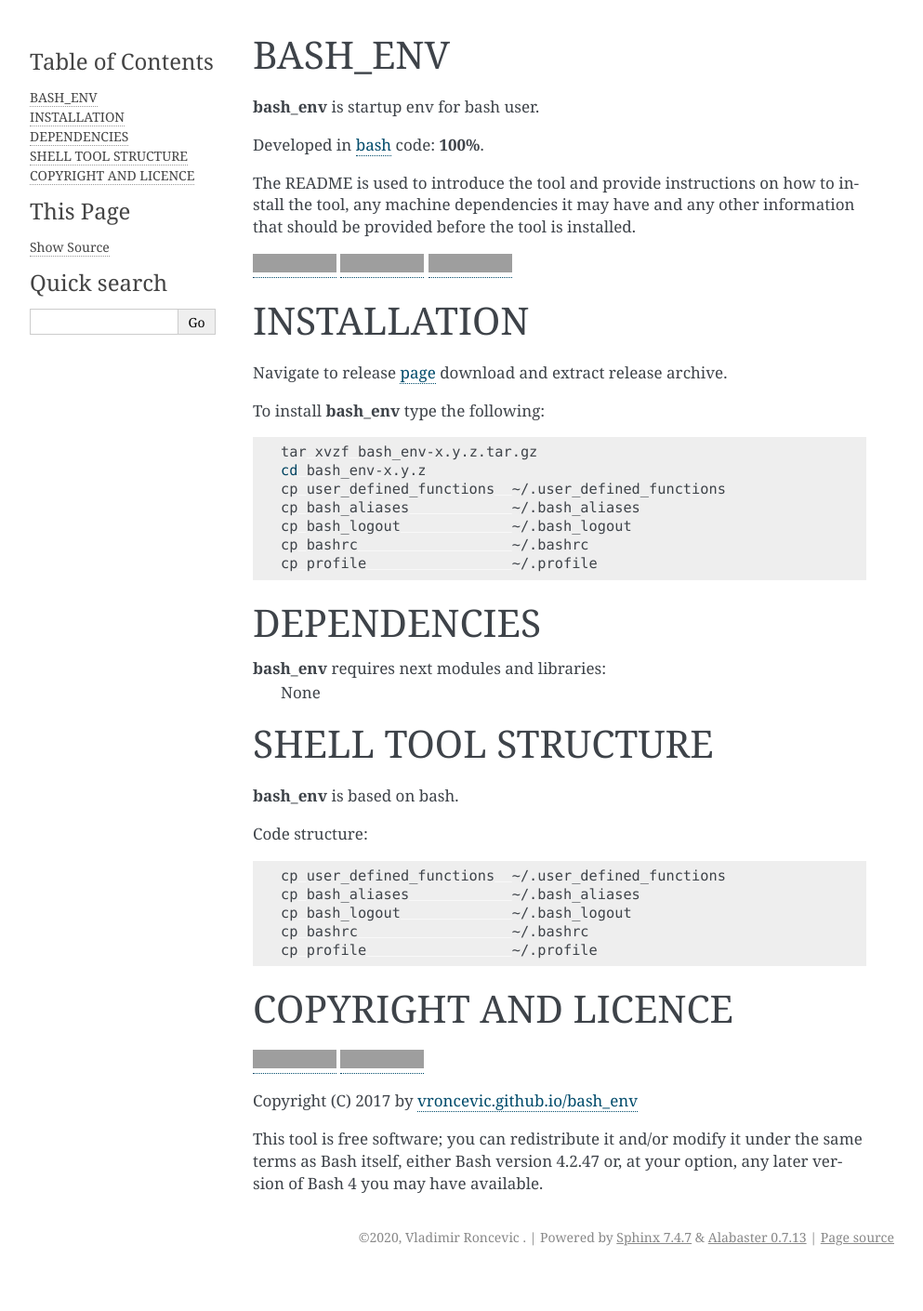
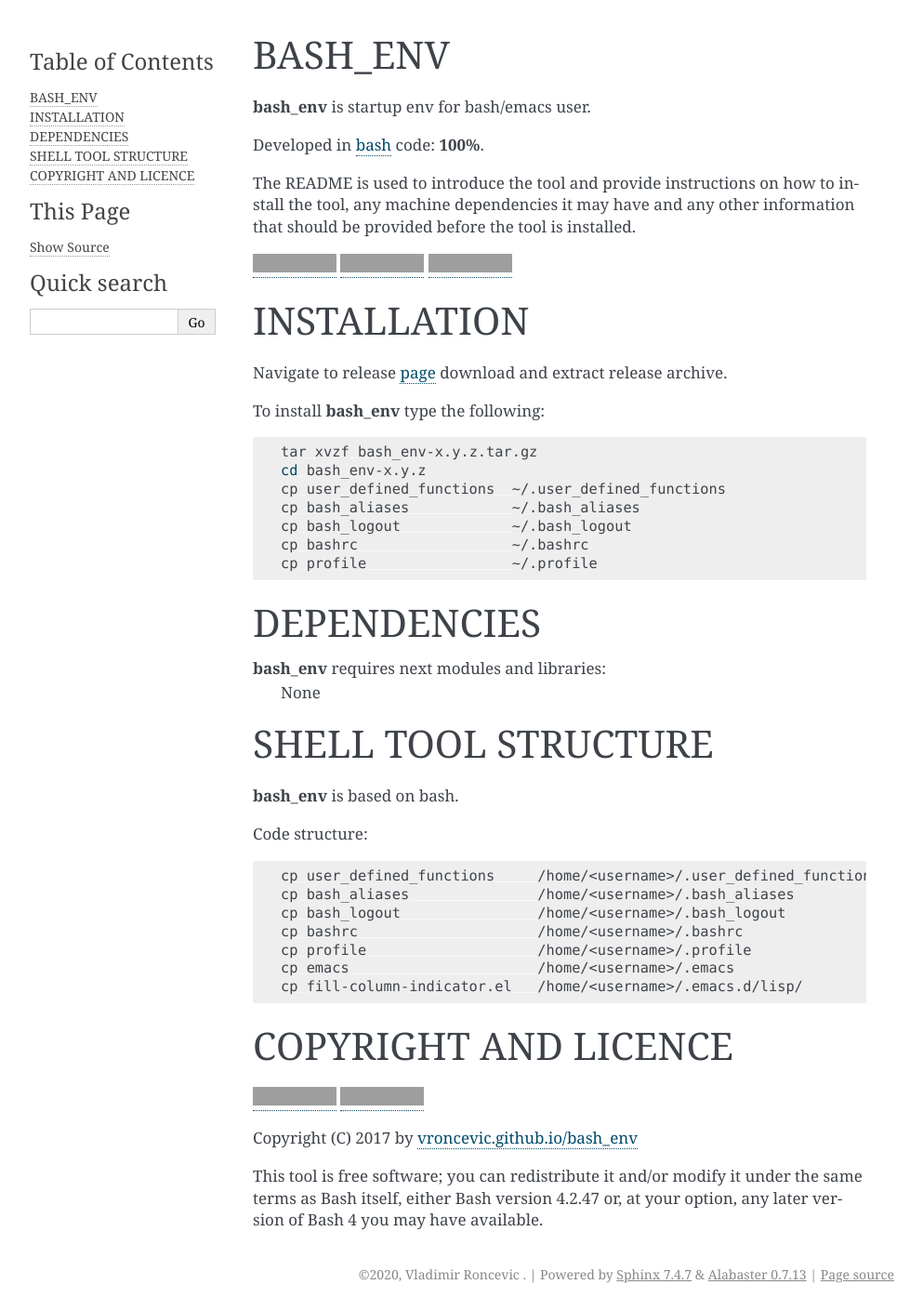
Before and after one commit to vroncevic/bash_env, a Sphinx documentation site: the page built from docs/source/index.rst, in a window 1280 px wide. Shown: the whole page at 93% size, without its empty margins (148-1141 px from the left). Built offline with Sphinx 7.4.7, drawn with Linux system fonts in a browser that asks for light colours; before the commit the page ends 1370 px from its top, so only the background shows below that; grey boxes are pictures that could not be loaded.

Commit message:
[bash_env] Updated emacs setup rc file, docs

```diff
--- a/docs/source/index.rst
+++ b/docs/source/index.rst
@@ -6,7 +6,7 @@ BASH_ENV
 
  self
 
-**bash_env** is startup env for bash user.
+**bash_env** is startup env for bash/emacs user.
 
 Developed in `bash <https://en.wikipedia.org/wiki/Bash_(Unix_shell)>`_ code: **100%**.
 
@@ -59,11 +59,13 @@ Code structure:
 
 .. code-block:: bash
 
-   cp user_defined_functions  ~/.user_defined_functions
-   cp bash_aliases            ~/.bash_aliases
-   cp bash_logout             ~/.bash_logout
-   cp bashrc                  ~/.bashrc
-   cp profile                 ~/.profile
+   cp user_defined_functions     /home/<username>/.user_defined_functions
+   cp bash_aliases               /home/<username>/.bash_aliases
+   cp bash_logout                /home/<username>/.bash_logout
+   cp bashrc                     /home/<username>/.bashrc
+   cp profile                    /home/<username>/.profile
+   cp emacs                      /home/<username>/.emacs
+   cp fill-column-indicator.el   /home/<username>/.emacs.d/lisp/
 
 COPYRIGHT AND LICENCE
 ----------------------
```
Also changed, not shown: README.md (+8 -6 lines), 6 other files.
